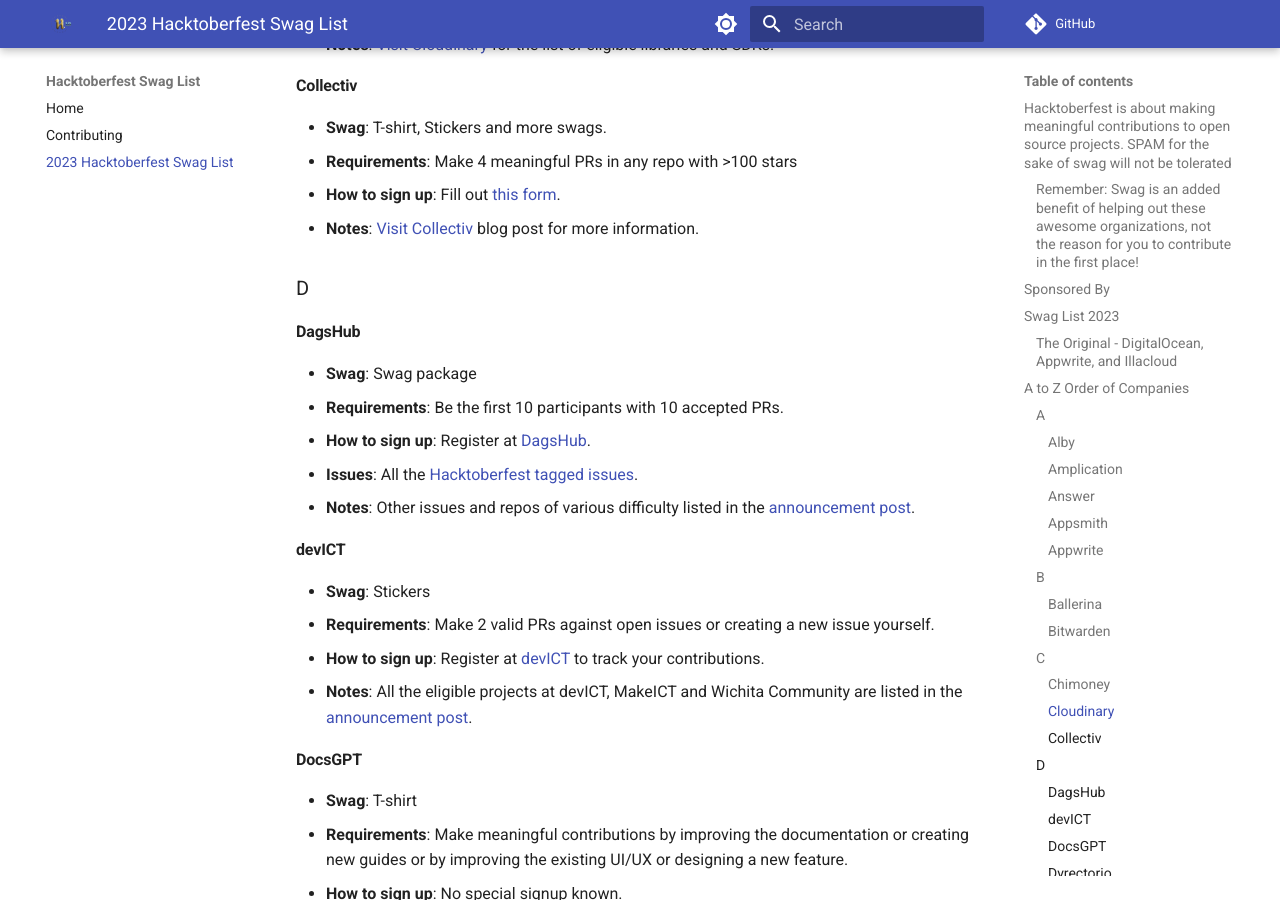
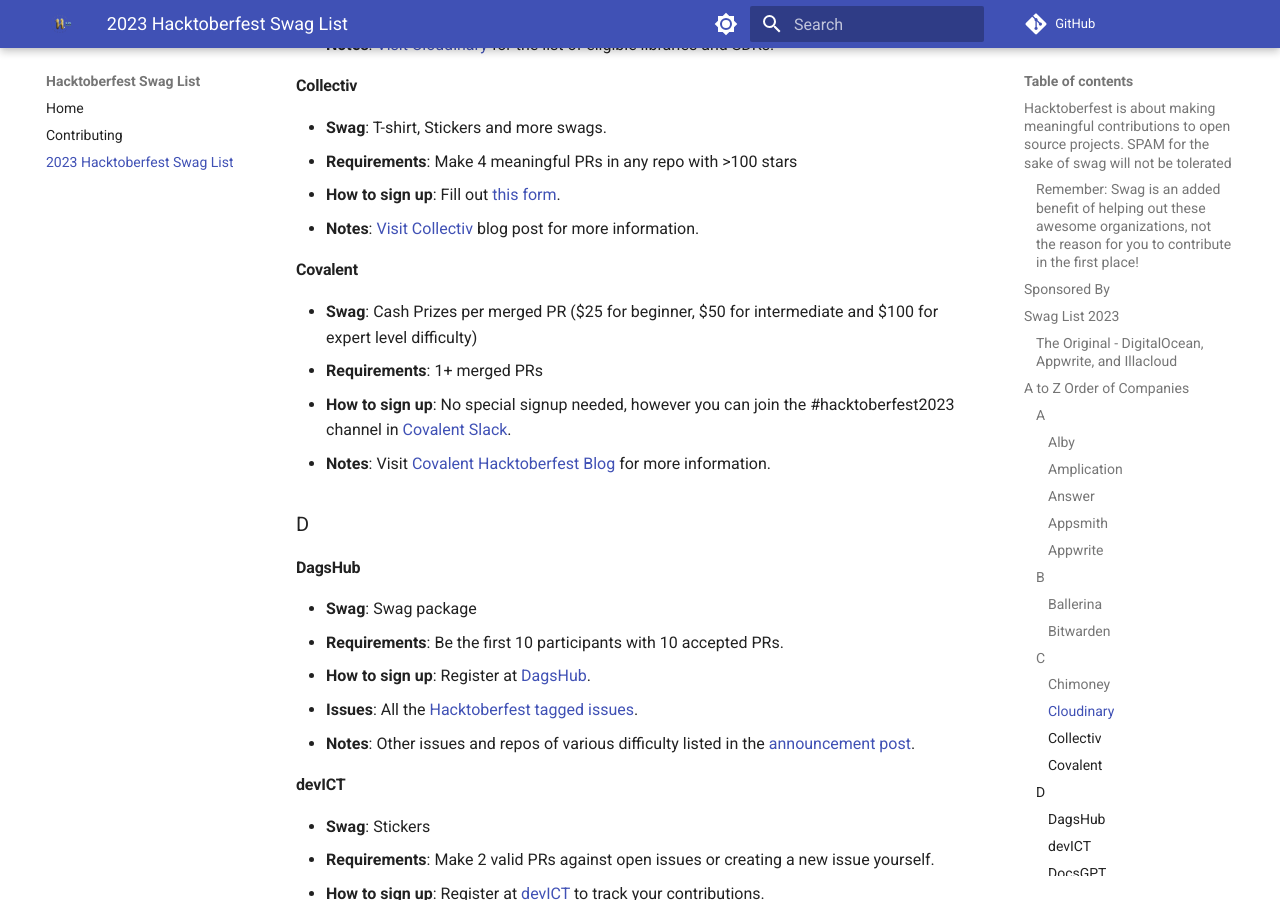
Before and after one commit to crweiner/hacktoberfest-swag-list, an MkDocs documentation site: the page built from docs/list.md, in a window 1280 px wide and 900 px high, scrolled down 4142 px. Built offline with MkDocs 1.6.1 and Material for MkDocs 9.7.7, drawn with Linux system fonts in a browser that asks for light colours; plug-ins that fetch from the network failed and are left out; comment, search, counter and statistics services are not loaded.

Commit message:
Added Covalent to the Hacktoberfest Swag List

```diff
--- a/docs/list.md
+++ b/docs/list.md
@@ -134,6 +134,14 @@
 - **Requirements**: Make 4 meaningful PRs in any repo with >100 stars
 - **How to sign up**: Fill out [this form](https://tally.so/r/3xDxgJ).
 - **Notes**: [Visit Collectiv](https://chat.collectivai.com/hacktober-fest) blog post for more information.
+
+#### **Covalent**
+
+- **Swag**: Cash Prizes per merged PR ($25 for beginner, $50 for intermediate and $100 for expert level difficulty)
+- **Requirements**: 1+ merged PRs
+- **How to sign up**: No special signup needed, however you can join the #hacktoberfest2023 channel in [Covalent Slack](https://covalentworkflows.slack.com/join/shared_invite/zt-1ew7f2rfk-dKSXVQmRniu5mQW4Z_eQuw#/).
+- **Notes**: Visit [Covalent Hacktoberfest Blog](https://www.covalent.xyz/covalent-x-hacktoberfest-2023/) for more information.
+
 
 ### D
 
```
